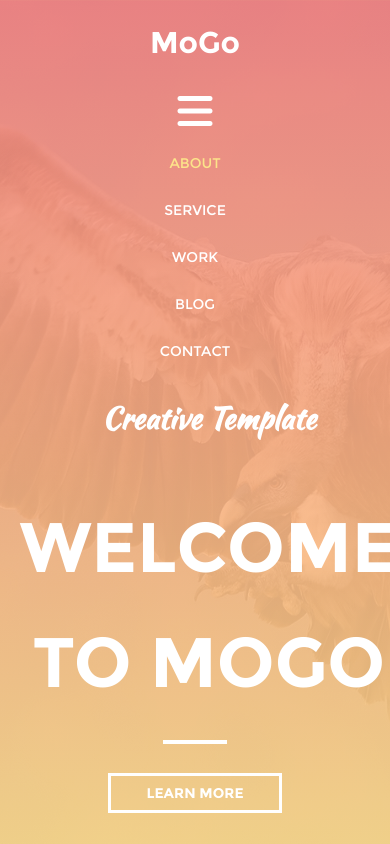
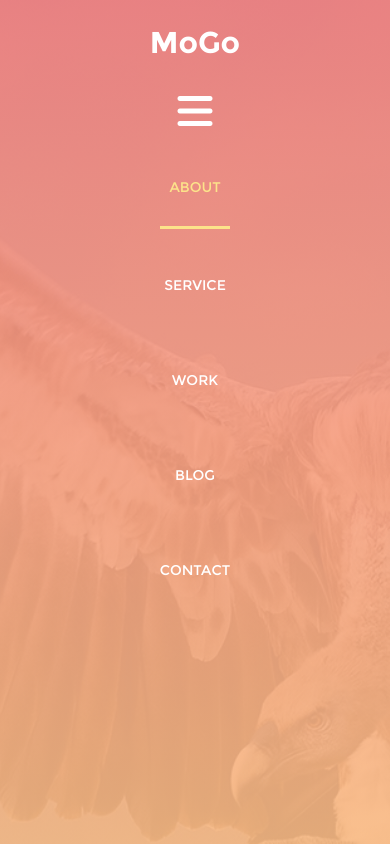
Before and after one commit to Prucos/project1, a website: page app/index.html in a window 390 px wide. Both pictures are taken after a click on the icon 195 px from the left and 111 px from the top of the page. Shown: the top 844 px of the page. Drawn offline with Linux system fonts and the light colour scheme.

Commit message:
Finished header adaptivity and animations.
Finished everything about header, proceeding with other sections

```diff
--- a/app/js/common.js
+++ b/app/js/common.js
@@ -19,7 +19,7 @@ $(document).ready(function () {
         $(toggler).removeClass(togClass);
         $(toggler).slideUp(300);
     } else {
-      $(toggler).slideDown(300).addClass(togClass);
+      $(toggler).addClass(togClass).slideDown(300).addClass(togClass);
     }
   };
 
--- a/app/sass/_header.sass
+++ b/app/sass/_header.sass
@@ -1,5 +1,8 @@
+\:root
+  font-size: 16px
+
 body
-  font-size: 16px
+  font-size: 1rem
   margin: 0
   -webkit-font-smoothing: antialised
 
@@ -31,7 +34,7 @@ header
   padding-top: 1.5em
 
 .logo
-  font-size: 30px
+  font-size: 1.88rem
   font-family: $mbold
   color: #fff
 
@@ -49,26 +52,29 @@ nav
     li
       list-style-type: none
       margin-left: 3em
+      padding: 0.6em 0
       a
         text-transform: uppercase
         font-size: 14px
         text-decoration: none
         font-family: $mreg
         color: #fff
-        padding-bottom: 0.6em
+        //padding-bottom: 0.6em
         transition: all .2s ease-in-out
         &:hover
           color: $yellow
           cursor: pointer
 
     .active
+      border-bottom: 3px solid $yellow
       a
         color: $yellow
-        border-bottom: 3px solid $yellow
+
   .fa
     color: #fff
     font-size: 20px
     margin-left: 2em
+    padding: 0.6em 0
     &:hover
       cursor: pointer
 h1
@@ -170,8 +176,13 @@ hr
   h1
     font-size: 40px
     margin-top: 1em
+
     span
       font-size: 100px
+      line-height: 90px
+      &:first-child
+        margin-top: 20px
+
   header
     padding: 0 20px
 
@@ -198,6 +209,7 @@ hr
 
   .navbar .fa-bars
     display: block
+    position: relative
 
   nav > ul
     flex-direction: column
@@ -214,7 +226,8 @@ hr
   nav
     display: none
 
-
+  .opened > ul
+    height: 100vh
 
   h1
     font-size: 30px
@@ -223,6 +236,7 @@ hr
     display: inline-block
     span
       font-size: 70px
+      line-height: 65px
 
 
   .slider-wrap
@@ -233,3 +247,21 @@ hr
     font-size: 18px
     span
       font-size: 14px
+
+
+@media (max-width: 465px)
+
+  header
+    padding: 0
+
+  h1
+    font-size: 25px
+    margin-top: 2em
+    span
+      font-size: 55px
+      line-height: 55px
+
+  .box
+    font-size: 0px
+    span
+      font-size: 12px
```
Also changed, not shown: app/css/main.css.
